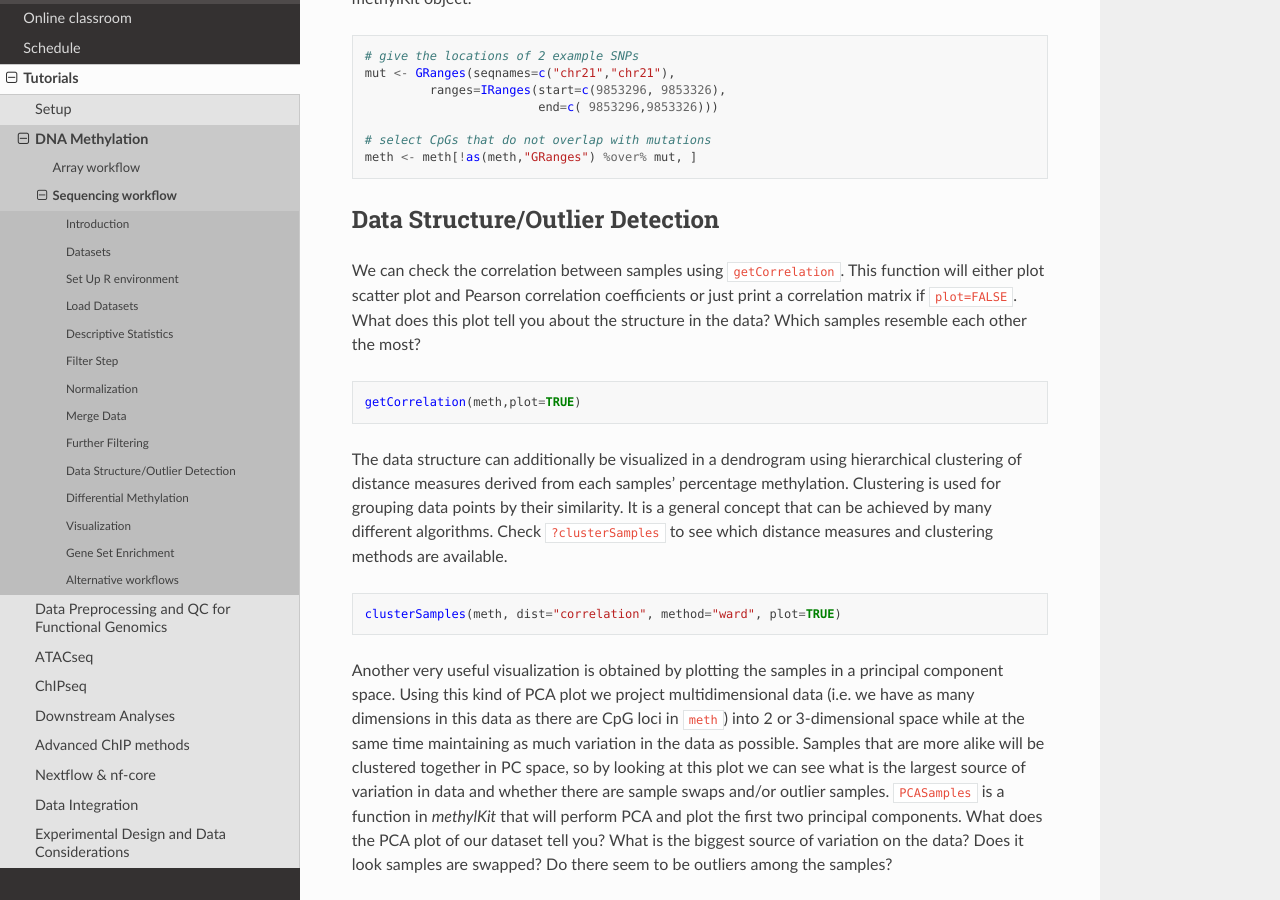
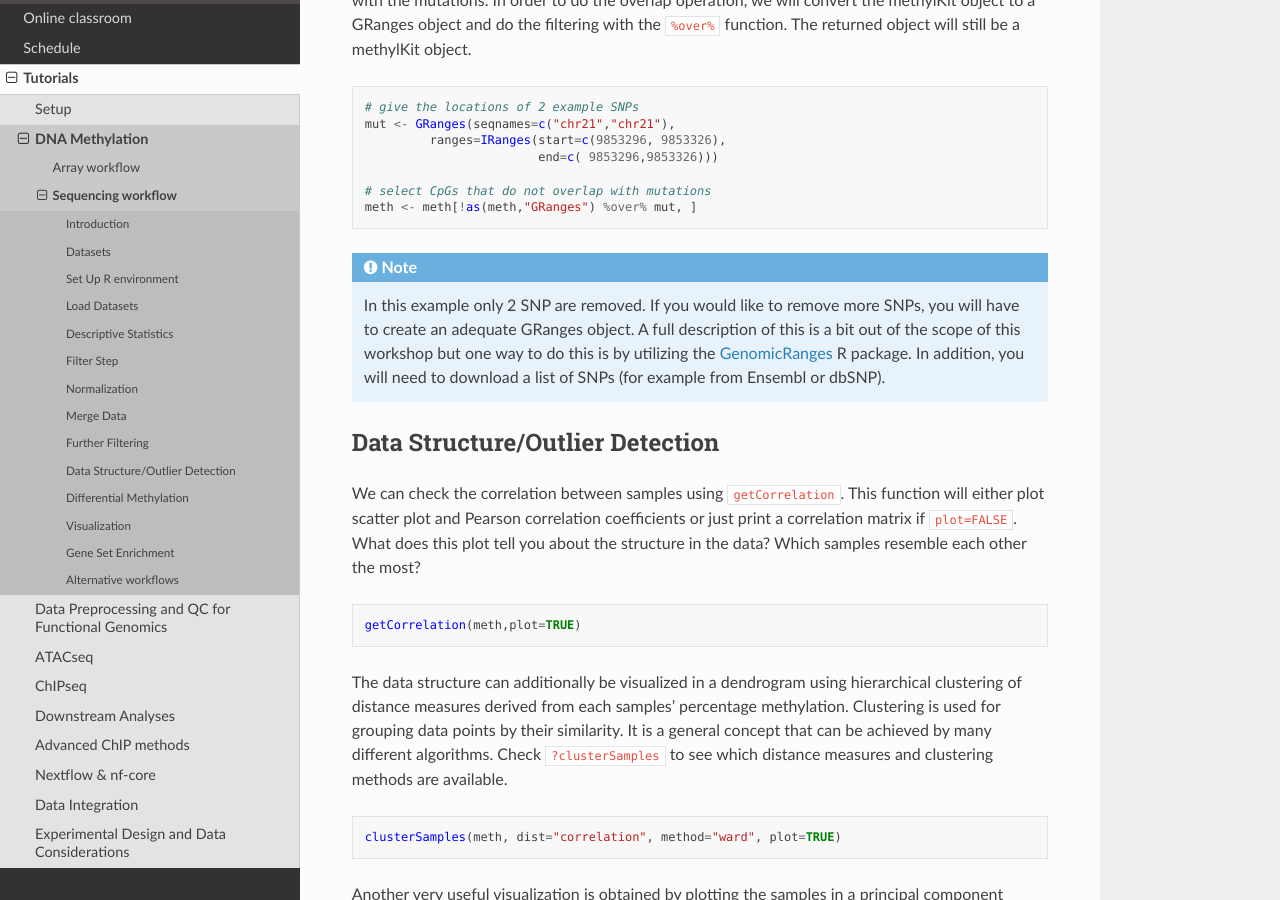
Before and after one commit to NBISweden/workshop-epigenomics-RTDs, a Sphinx documentation site: the page built from docs/content/tutorials/methylationSeq/Seq_Tutorial.rst, in a window 1280 px wide and 900 px high, scrolled down 9140 px. Built offline with Sphinx 7.4.7 and the Read the Docs theme 2.0.0, drawn with Linux system fonts in a browser that asks for light colours; some of the changed text lies outside the part shown.

Commit message:
add snp dbs

```diff
--- a/docs/content/tutorials/methylationSeq/Seq_Tutorial.rst
+++ b/docs/content/tutorials/methylationSeq/Seq_Tutorial.rst
@@ -119,7 +119,10 @@ Start by loading the required packages.
 
 .. code-block:: r
 
-   # Set the correct library path (do NOT do this if setting up the environment with option B, only option A)
+   # Set the correct library path.
+   # Do NOT do this if setting up the environment with option B, only option A
+   # If you accidently do run the following line with option B, you can do *Session -> Restart R*
+   # and run again without this line.
    .libPaths("/sw/apps/R_packages/4.0.0/rackham")
    # Main analysis package
    library("methylKit")
@@ -264,6 +267,9 @@ We can further remove known C -> T mutations. These locations should be removed
    # select CpGs that do not overlap with mutations
    meth <- meth[!as(meth,"GRanges") %over% mut, ]
 
+.. note::
+
+   In this example only 2 SNP are removed. If you would like to remove more SNPs, you will have to create an adequate GRanges object. A full description of this is a bit out of the scope of this workshop but one way to do this is by utilizing the `GenomicRanges <https://bioconductor.org/packages/release/bioc/html/GenomicRanges.html>`_ R package. In addition, you will need to download a list of SNPs (for example from Ensembl or dbSNP).
 
 Data Structure/Outlier Detection
 --------------------------------
```
